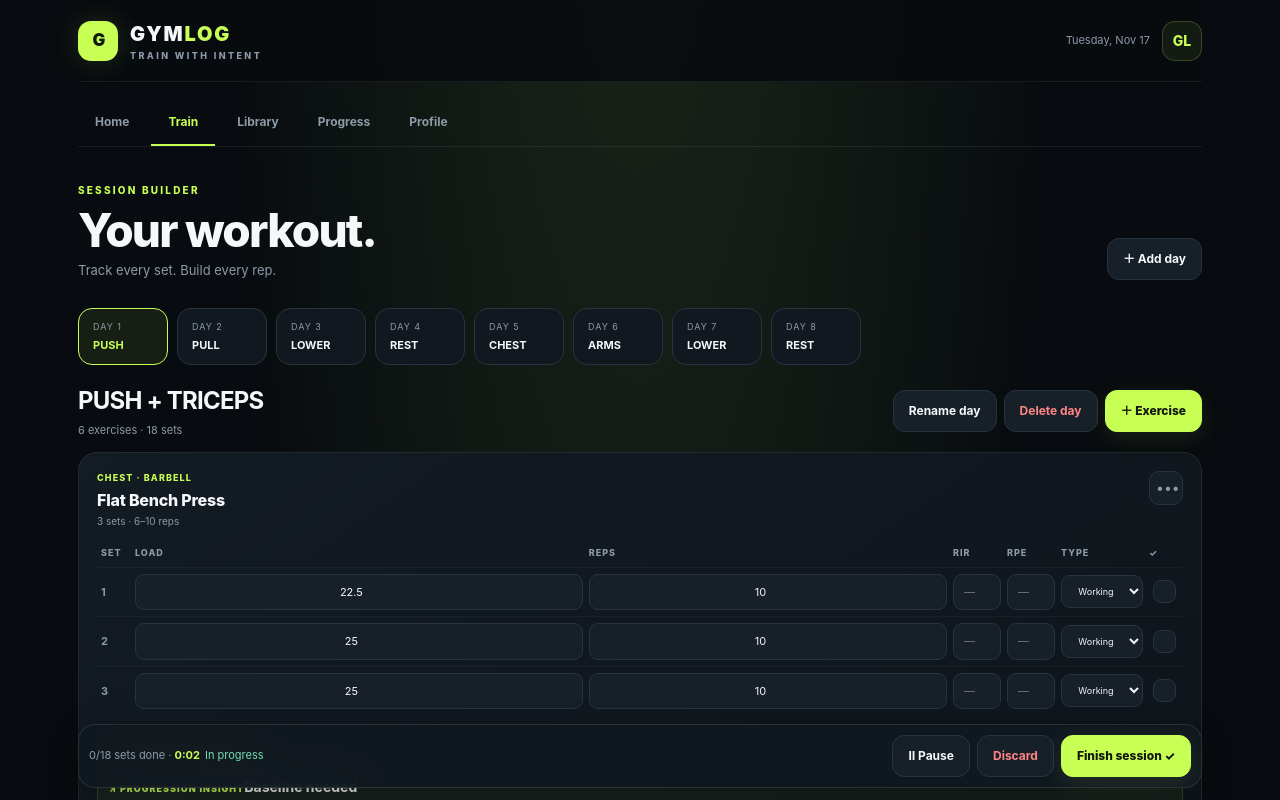
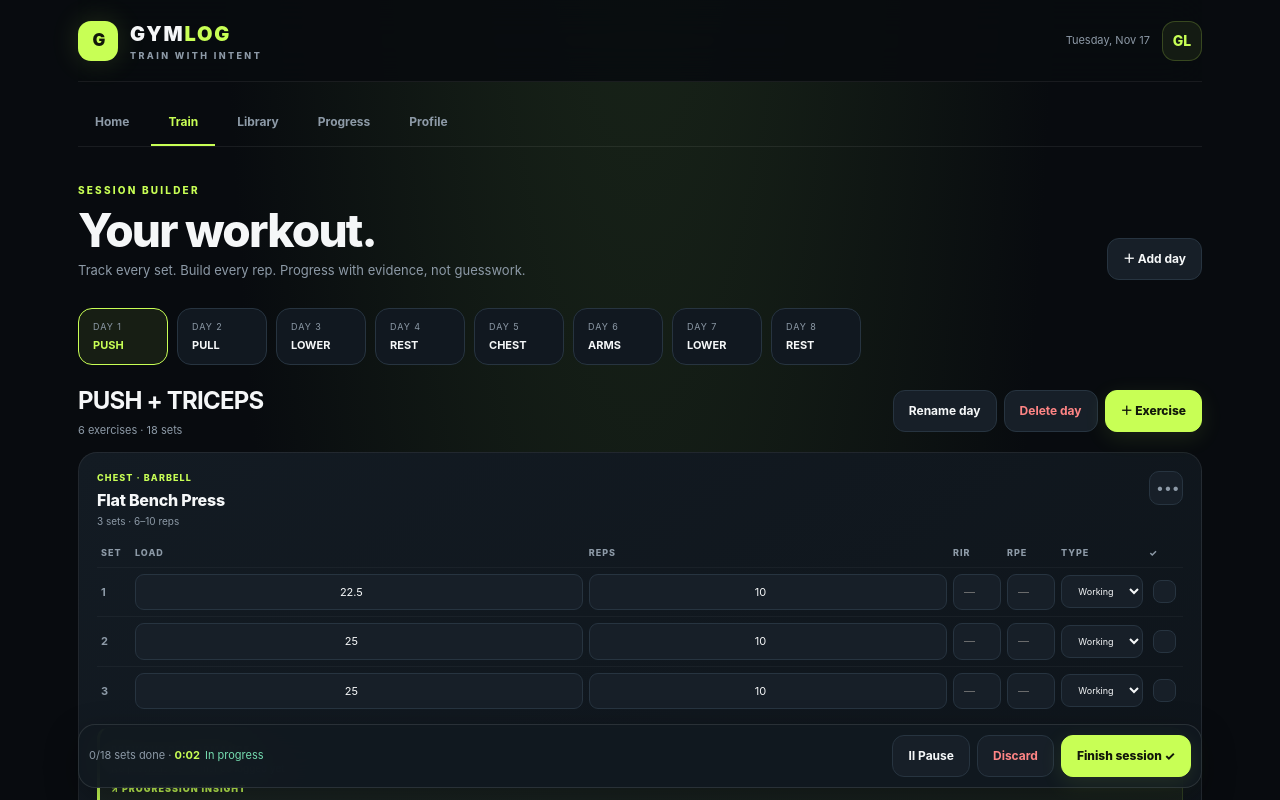
Before and after one commit to Dele3a/gymlog, a plain HTML site: page index.html in a window 1280 px wide. Both pictures are taken after a click on the button "＋ Start session". Shown: the top 800 px of the page. Drawn offline with Linux system fonts and the light colour scheme.

Commit message:
Polish workout progression guidance UI

```diff
--- a/index.html
+++ b/index.html
@@ -185,6 +185,11 @@ body{background:radial-gradient(ellipse at 50% -25%,#1d2b1b 0,transparent 48%),v
 .chart-axis-note{font-size:10px;color:var(--muted);text-align:center;margin-top:5px}
 .record-sub{display:block;color:var(--muted);font-size:9px;margin-top:4px;font-weight:500}
 @media(max-width:760px){.analytics-grid{grid-template-columns:repeat(2,minmax(0,1fr))}.analytics-card{min-width:0}.analytics-card strong{font-size:18px}}
+/* V5.5 progression intelligence */
+.progression-note{border-left:3px solid var(--accent)}
+.progression-note>b{display:block;font-size:12px;margin:4px 0;color:var(--text)}
+.progression-note p{line-height:1.5}
+.progression-reduce{border-left-color:var(--danger)}.progression-plateau{border-left-color:#e5b45f}.progression-verify,.progression-hold{border-left-color:#8da9c6}
 </style>
 </head>
 <body>
@@ -211,7 +216,7 @@ body{background:radial-gradient(ellipse at 50% -25%,#1d2b1b 0,transparent 48%),v
  </div>
 </section>
 <section id="workoutPage" class="page hidden">
- <div class="page-head"><div><div class="eyebrow">SESSION BUILDER</div><h1>Your workout.</h1><p>Track every set. Build every rep.</p></div><button class="btn" id="addDay">＋ Add day</button></div>
+ <div class="page-head"><div><div class="eyebrow">SESSION BUILDER</div><h1>Your workout.</h1><p>Track every set. Build every rep. Progress with evidence, not guesswork.</p></div><button class="btn" id="addDay">＋ Add day</button></div>
  <div class="day-tabs" id="dayTabs"></div>
  <div class="workout-head"><div><h2 id="workoutTitle">PUSH + TRICEPS</h2><p id="workoutMeta">Exercises and working sets</p></div><div class="workout-actions"><button class="btn" id="renameDay">Rename day</button><button class="btn danger" id="deleteDay">Delete day</button><button class="btn primary" id="addExercise">＋ Exercise</button></div></div>
  <div id="workoutContent"></div>
```
